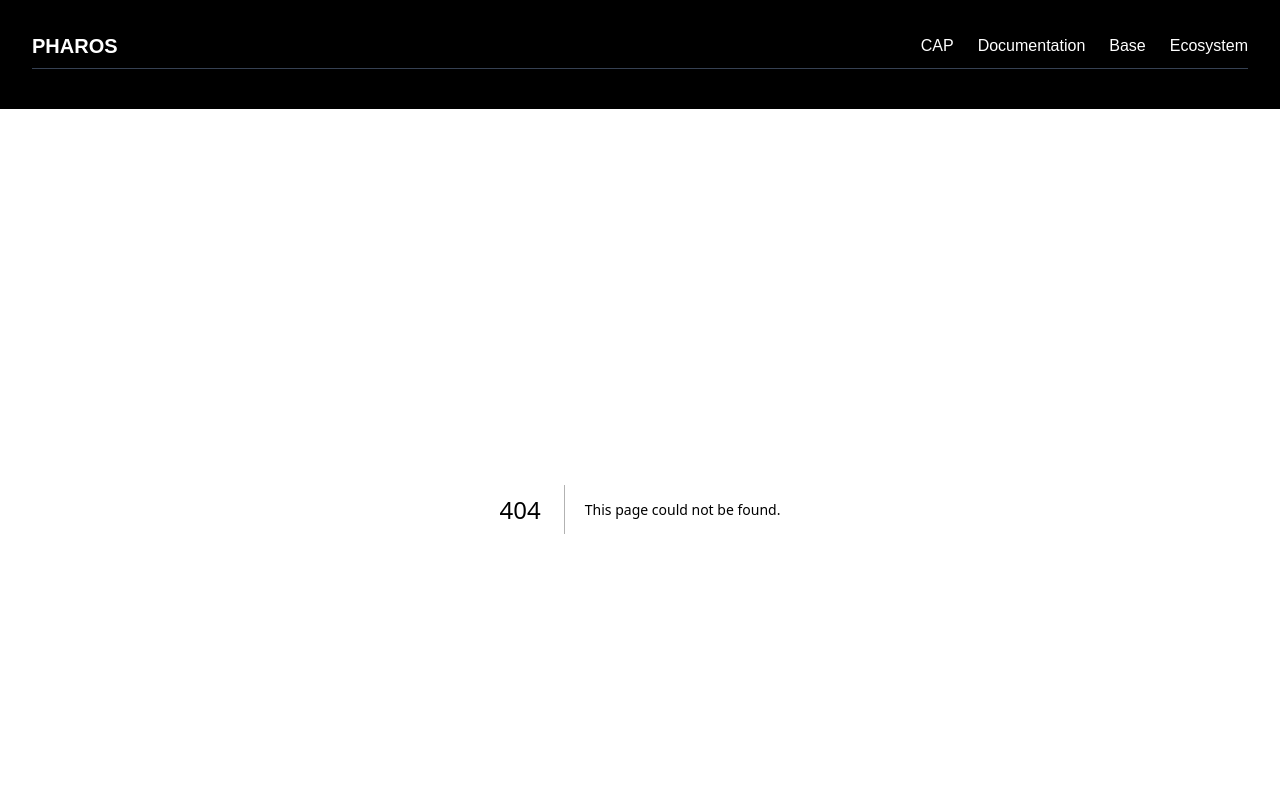
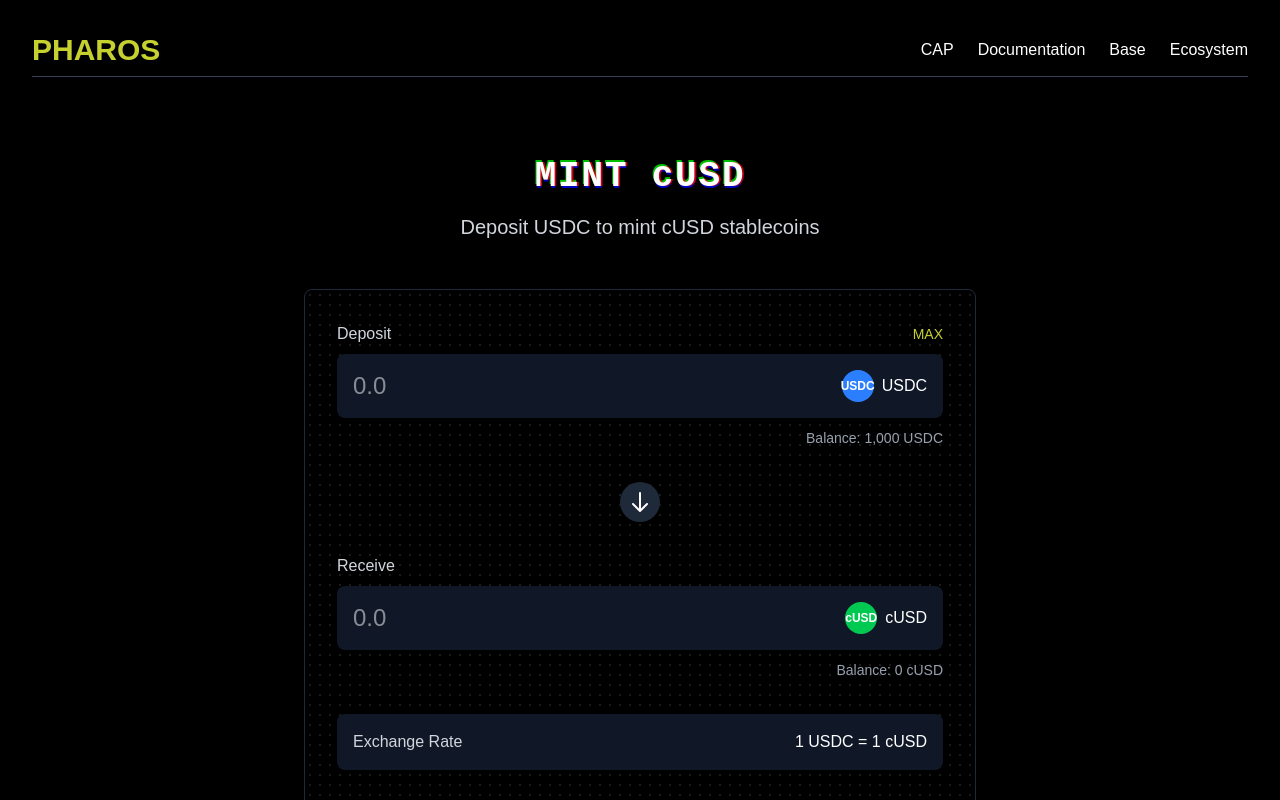
Before and after one commit to pharosdotmoney/Pharos-Frontend, a Next.js app: page /mint in a window 1280 px wide. Before the commit this address had no page. Shown: the top 800 px of the page. Built offline with nearby package versions, Linux system fonts and the light colour scheme.

Commit message:
mint usd

```diff
--- a/src/app/landing/page.tsx
+++ b/src/app/landing/page.tsx
@@ -156,6 +156,44 @@ export default function LandingPage() {
           </div>
         </div>
       </div>
+
+      {/* Footer Section */}
+      <footer className="mt-20 border-t border-gray-800" style={{
+        backgroundColor: '#C6D130',
+        boxShadow: 'inset 0 10px 30px -10px rgba(0,0,0,0.3)'
+      }}>
+        <div className="container mx-auto px-4 py-12">
+          <div className="flex flex-col md:flex-row justify-between items-start md:items-center mb-8">
+            <div className="mb-6 md:mb-0">
+              <p className="text-lg text-black mb-2 font-medium">
+                Stablecoin protocol with credible financial guarantees
+              </p>
+              <p className="text-sm text-gray-700">
+                cap © 2025 All rights reserved.
+              </p>
+            </div>
+
+            <div className="grid grid-cols-2 md:grid-cols-5 gap-x-12 gap-y-4">
+              <Link href="/about" className="text-gray-800 hover:text-black font-medium transition duration-300">
+                WHAT IS CAP
+              </Link>
+              <Link href="/docs" className="text-gray-800 hover:text-black font-medium transition duration-300">
+                DOCUMENTATION
+              </Link>
+              <Link href="/knowledge" className="text-gray-800 hover:text-black font-medium transition duration-300">
+                KNOWLEDGE BASE
+              </Link>
+              <Link href="/ecosystem" className="text-gray-800 hover:text-black font-medium transition duration-300">
+                ECOSYSTEM
+              </Link>
+              <Link href="/media" className="text-gray-800 hover:text-black font-medium transition duration-300">
+                MEDIA KIT
+              </Link>
+            </div>
+          </div>
+
+        </div>
+      </footer>
     </div>
   )
 }
--- /dev/null
+++ b/src/app/mint/page.tsx
@@ -0,0 +1,160 @@
+'use client'
+
+import React, { useState } from 'react'
+import Image from 'next/image'
+
+export default function MintPage() {
+  const [depositAmount, setDepositAmount] = useState('')
+  const [receiveAmount, setReceiveAmount] = useState('')
+
+  // Update receive amount when deposit amount changes (1:1 ratio for simplicity)
+  const handleDepositChange = (e: React.ChangeEvent<HTMLInputElement>) => {
+    const value = e.target.value
+    setDepositAmount(value)
+    setReceiveAmount(value) // 1:1 exchange rate for simplicity
+  }
+
+  const handleMaxClick = () => {
+    // This would normally get the user's USDC balance
+    const mockBalance = '1000'
+    setDepositAmount(mockBalance)
+    setReceiveAmount(mockBalance)
+  }
+
+  const handleMint = (e: React.FormEvent) => {
+    e.preventDefault()
+    // This would connect to a wallet and execute the mint transaction
+    alert(`Minting ${receiveAmount} cUSD from ${depositAmount} USDC`)
+    // Reset form after submission
+    setDepositAmount('')
+    setReceiveAmount('')
+  }
+
+  return (
+    <div className="min-h-screen bg-black text-white pt-10">
+      <div className="container mx-auto px-4">
+        <div className="max-w-2xl mx-auto">
+          {/* Header */}
+          <div className="text-center mb-12">
+            <h1 className="text-4xl font-bold mb-4 font-mono" style={{
+              letterSpacing: '0.05em',
+              textShadow: '0.05em 0 0 rgba(255,0,0,0.75), -0.025em -0.05em 0 rgba(0,255,0,0.75), 0.025em 0.05em 0 rgba(0,0,255,0.75)',
+              fontFamily: 'monospace'
+            }}>
+              MINT cUSD
+            </h1>
+            <p className="text-xl text-gray-300">
+              Deposit USDC to mint cUSD stablecoins
+            </p>
+          </div>
+
+          {/* Mint Card */}
+          <div className="bg-black p-8 rounded-lg border border-gray-800"
+               style={{
+                 backgroundImage: 'radial-gradient(rgba(255, 255, 255, 0.1) 1px, transparent 1px)',
+                 backgroundSize: '10px 10px'
+               }}>
+            <form onSubmit={handleMint}>
+              {/* Deposit Section */}
+              <div className="mb-8">
+                <div className="flex justify-between items-center mb-2">
+                  <label className="text-gray-300">Deposit</label>
+                  <button
+                    type="button"
+                    onClick={handleMaxClick}
+                    className="text-sm text-[#C6D130] hover:text-white"
+                  >
+                    MAX
+                  </button>
+                </div>
+
+                <div className="flex items-center p-4 bg-gray-900 rounded-lg">
+                  <input
+                    type="number"
+                    value={depositAmount}
+                    onChange={handleDepositChange}
+                    placeholder="0.0"
+                    className="flex-grow bg-transparent text-2xl outline-none"
+                    min="0"
+                    step="0.01"
+                    required
+                  />
+                  <div className="flex items-center">
+                    <div className="w-8 h-8 rounded-full bg-blue-500 mr-2 flex items-center justify-center">
+                      <span className="text-xs font-bold">USDC</span>
+                    </div>
+                    <span className="font-medium">USDC</span>
+                  </div>
+                </div>
+
+                <div className="text-right mt-2">
+                  <span className="text-sm text-gray-400">Balance: 1,000 USDC</span>
+                </div>
+              </div>
+
+              {/* Arrow Down */}
+              <div className="flex justify-center mb-8">
+                <div className="w-10 h-10 rounded-full bg-gray-800 flex items-center justify-center">
+                  <svg xmlns="http://www.w3.org/2000/svg" className="h-6 w-6" fill="none" viewBox="0 0 24 24" stroke="currentColor">
+                    <path strokeLinecap="round" strokeLinejoin="round" strokeWidth={2} d="M19 14l-7 7m0 0l-7-7m7 7V3" />
+                  </svg>
+                </div>
+              </div>
+
+              {/* Receive Section */}
+              <div className="mb-8">
+                <label className="text-gray-300 mb-2 block">Receive</label>
+                <div className="flex items-center p-4 bg-gray-900 rounded-lg">
+                  <input
+                    type="number"
+                    value={receiveAmount}
+                    readOnly
+                    placeholder="0.0"
+                    className="flex-grow bg-transparent text-2xl outline-none"
+                  />
+                  <div className="flex items-center">
+                    <div className="w-8 h-8 rounded-full bg-green-500 mr-2 flex items-center justify-center">
+                      <span className="text-xs font-bold">cUSD</span>
+                    </div>
+                    <span className="font-medium">cUSD</span>
+                  </div>
+                </div>
+
+                <div className="text-right mt-2">
+                  <span className="text-sm text-gray-400">Balance: 0 cUSD</span>
+                </div>
+              </div>
+
+              {/* Exchange Rate */}
+              <div className="bg-gray-900 p-4 rounded-lg mb-8">
+                <div className="flex justify-between">
+                  <span className="text-gray-300">Exchange Rate</span>
+                  <span className="font-medium">1 USDC = 1 cUSD</span>
+                </div>
+              </div>
+
+              {/* Mint Button */}
+              <button
+                type="submit"
+                className="w-full bg-[#C6D130] text-black py-4 rounded-lg font-bold text-lg hover:bg-opacity-90 transition duration-300"
+              >
+                MINT cUSD
+              </button>
+            </form>
+          </div>
+
+          {/* Info Section */}
+          <div className="mt-8 p-6 border border-gray-800 rounded-lg">
+            <h3 className="text-xl font-bold mb-4">About cUSD</h3>
+            <p className="text-gray-300 mb-4">
+              cUSD is a fully collateralized stablecoin backed by USDC. Each cUSD is backed 1:1 by USDC held in secure smart contracts.
+            </p>
+            <p className="text-gray-300">
+              By minting cUSD, you can earn yield while maintaining the stability of a dollar-pegged asset.
+            </p>
+          </div>
+        </div>
+      </div>
+    </div>
+  )
+}
--- a/src/components/nav.tsx
+++ b/src/components/nav.tsx
@@ -5,7 +5,7 @@ const Nav = () => {
   return (
     <nav className="bg-black text-white p-8">
       <div className="container mx-auto flex justify-between items-center">
-        <div className="text-xl font-bold">
+        <div className="text-3xl font-bold text-[#C6D130]">
           <Link href="/">
            PHAROS
           </Link>
```
